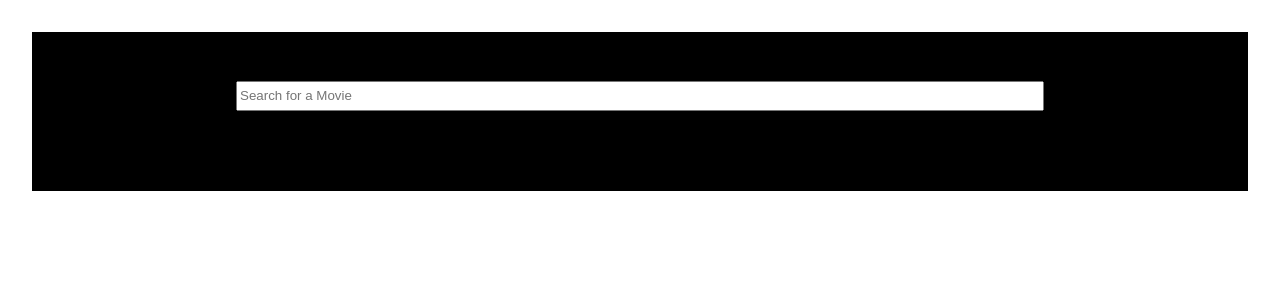
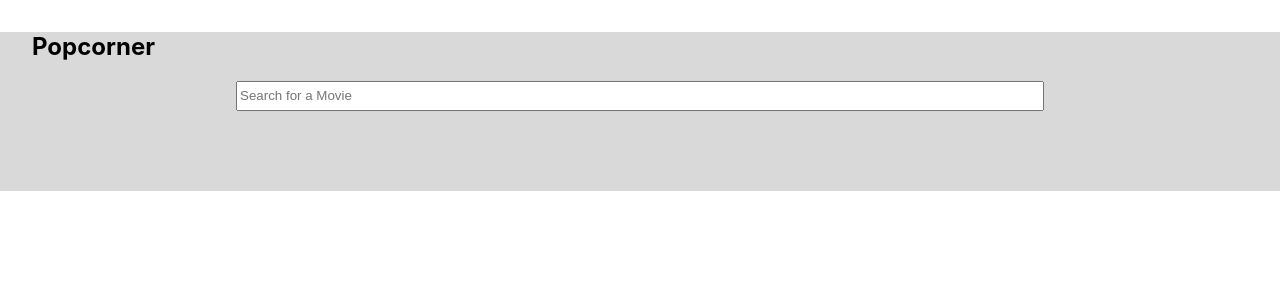
Before and after one commit to PiotrowskiBrittany-FS/WD5, a React (Create React App) app in the folder wd5/: page / in a window 1280 px wide. Shown: the top 300 px of the page. Built offline with nearby package versions, Linux system fonts and the light colour scheme.

Commit message:
finished details page to ensure the user would know what they are looking at

```diff
--- a/wd5/src/App.js
+++ b/wd5/src/App.js
@@ -61,6 +61,7 @@ class App extends Component{
   render(){
     const numberPages = Math.floor(this.state.totalMovies / 12);
     return(
+      <div style={styles.container}>
         <div style={styles.wrapper}>
           <Navigation />
           {this.state.currentMovie == null ?
@@ -79,6 +80,7 @@ class App extends Component{
           {this.state.totalMovies > 12 && this.currentMovie == null ? <Pagination pages={numberPages} nextPage={this.nextPage} currentPage={this.state.currentPage}/> : ''}
           {/* if movie results is more than 12, the pagination bar will show */}
         </div>
+      </div>
     )
   }
 }
@@ -89,9 +91,11 @@ export default App;
 
 
 const styles = {
+  container: {
+    backgroundColor: "#D9D9D9"
+  },
   wrapper: {
     margin: "2rem",
-    backgroundColor: "#000"
   },
   movies: {
     display: "block",
--- a/wd5/src/components/MovieDetails.js
+++ b/wd5/src/components/MovieDetails.js
@@ -4,18 +4,20 @@ const MovieDetails = (props)=>{
     return(
         <div className="container">
             <div className="go-back" onClick={props.closeDetails}>
-                <i className="back">X</i>
-                <span>Go back</span>
+                <span style={styles.back}>Go back</span>
             </div>
             <div className="image">
                 {
                     props.currentMovie.poster_path === null ? <img src={`https://www.prokerala.com/movies/assets/img/no-poster-available.jpg`} alt="card image" style={styles.images}/> : <img src={`http://image.tmdb.org/t/p/w185${props.currentMovie.poster_path}`} alt="card image" style={styles.images}/>
                 }
             </div>
-            <div className="details">
+            <div className="details" style={styles.detail}>
+                <p style={styles.info}>Title: </p>
                 <p>{props.currentMovie.title}</p>
+                <p style={styles.info}>Release Date: </p>
                 <p>{props.currentMovie.release_date.substring(5).split("-").concat(props.currentMovie.release_date.substring(0, 4)).join("/")}</p>
                 {/* Capture the date and use a substring of 5 to return up to the 5th index in order to flip the year to the back of the string */}
+                <p style={styles.info}>About: </p>
                 <p>{props.currentMovie.overview}</p>
             </div>
         </div>
@@ -25,8 +27,26 @@ const MovieDetails = (props)=>{
 export default MovieDetails;
 
 const styles ={
+    container:{
+        display: "flex",
+        justifyContent: "space-around"
+    },
+    back: {
+        borderStyle: "solid",
+        borderWidth: "0.25px",
+        borderRadius: "10px",
+        cursor: "pointer",
+        marginBottom: "2rem",
+        padding: "0.5rem",
+        backgroundColor: "#F2B705"
+    },
     images:{
+        paddingTop: "2rem",
         width: "15rem",
         height: "25rem"
+    },
+    info:{
+        fontWeight: "bold",
+        paddingTop: "1rem"
     }
 }
--- a/wd5/src/components/Pagination.js
+++ b/wd5/src/components/Pagination.js
@@ -33,7 +33,7 @@ const styles = {
         borderStyle: "solid",
         borderWidth: "1px",
         padding: "10px",
-
+        backgroundColor: "#F2B705"
     },
     container:{
         display: "flex",
@@ -55,10 +55,11 @@ const styles = {
         borderStyle: "solid",
         borderWidth: "1px",
         padding: "1rem",
+        backgroundColor: "#F2B705"
     },
     links:{
         textDecoration: "none",
         color: "#000",
-        fontWeight: "bold"
+        fontWeight: "bold",
     }
 }
```
Lines whose indentation alone changed are shown as unchanged.
